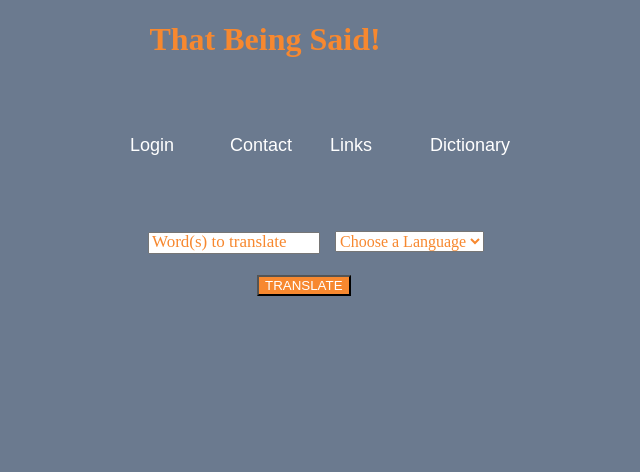
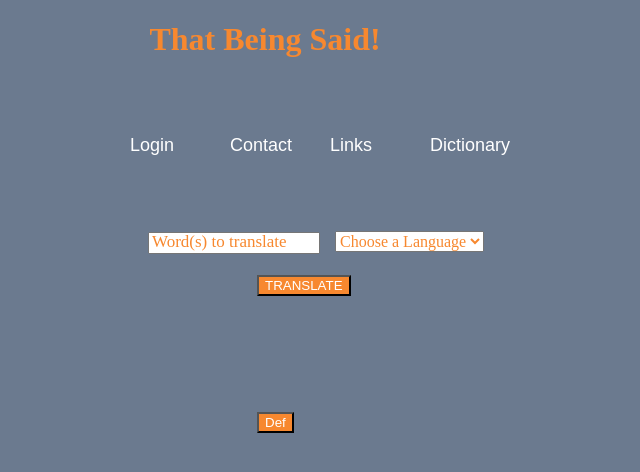
Before and after one commit to glenbuck503/That-Being-Said, a React (Create React App) app: page / in a window 1280 px wide. Shown: the top 472 px of the page, without its empty margins (375-1015 px from the left). Built offline with nearby package versions, Linux system fonts and the light colour scheme; no server answers.

Commit message:
add second api for dictionary

```diff
--- a/src/ReusableForm.js
+++ b/src/ReusableForm.js
@@ -12,6 +12,8 @@ function ReusableForm(props) {
   const [ translatedWord, setTranslatedWord ] = useState("")
   const [ lang, setLang ] = useState("")
   const [ translatedLang, setTranslatedLang ] = useState("")
+  const [ wordDef, setWordDef ] = useState("")
+  const [ translatedWordDef, setTranslatedWordDef ] = useState("")
 
 
   const onSubmit = () => {
@@ -38,8 +40,7 @@ function ReusableForm(props) {
       .then(response => response.json())
       .then(
         (jsonifiedResponse) => {
-          setTranslatedWord( "definition: " + jsonifiedResponse.text); //maybe put [0] back if running into errors
-          setTranslatedLang(jsonifiedResponse.text);
+          setTranslatedWordDef( "definition: " + jsonifiedResponse.text); //maybe put [0] back if
 
 
 
@@ -57,6 +58,10 @@ function ReusableForm(props) {
 
   const handleChangeLang = (event) => {
     setLang(event.target.value)
+  }
+
+  const handleChangeDef = (event) => {
+    setWordDef(event.target.value)
   }
 
 
@@ -93,6 +98,7 @@ function ReusableForm(props) {
         <button onClick={onSubmit} >TRANSLATE</button>
 
         <p className="result">{translatedWord}</p>
+        <button onClick={onSubmit2} >Def</button>
 
         {/* <p className="trade">Glen Buck 2021 &#8482;</p> */}
 
```
